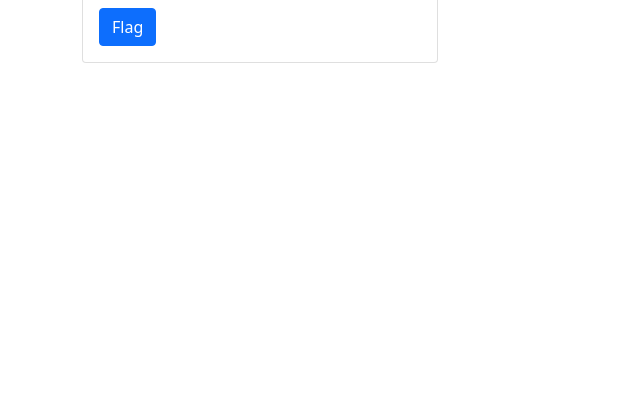
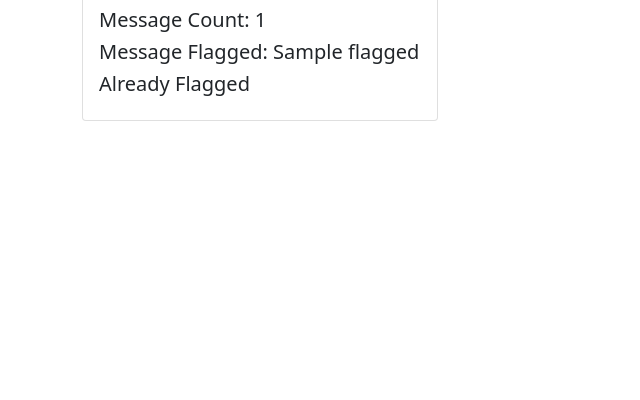
Before and after one commit to G0utham15/messenger, a Flask app: template app/templates/mod/index.html in a window 1280 px wide. Shown: the part 378-778 px from the top of the page, without its empty margins (0-640 px from the left). Run offline with Flask 2, Linux system fonts and the light colour scheme; the template is opened without the code that fills it: most values are stand-ins (such as "Sample title", 1, 10 or a date in 2020); parts of the project's set-up code (start-up, migrations or seed data) failed here and were passed over; some libraries are stand-ins or nearby versions.

Commit message:
added message flagging

```diff
--- a/app/templates/mod/index.html
+++ b/app/templates/mod/index.html
@@ -59,6 +59,7 @@
             </div>
         </div>
     </nav>
+
     <div class="container">
 
         {% block body %}
@@ -70,7 +71,13 @@
                 <div class="card">
                     <div class="card-body">
                         <h5 class="card-title">Message: {{message.text}}</h5>
-                        <a class="btn btn-primary" href="#" role="button">Flag</a>
+                        <h5>Message Count: {{message.count}}</h5>
+                        <h5>Message Flagged: {{message.flagged}}</h5>
+                        {%if not message.flagged %}
+                            <a class="btn btn-primary" href="{{url_for('mods.flag', messageId=message._id)}}" role="button">Flag</a>
+                        {%else%}
+                        <h5>Already Flagged</h5>
+                        {%endif%}
                     </div>
                 </div>
             </div>
@@ -78,4 +85,5 @@
         </div>
         {% endblock %}
     </div>
+    {% include "security/_messages.html" %}
 </body>
--- a/app/templates/public/view_room.html
+++ b/app/templates/public/view_room.html
@@ -49,6 +49,9 @@
 
                 <div class="d-flex flex-row">
                     <div class="body m-1 mr-2"><p>{{ message.text|safe }}</p></div>
+                    {%if message.flagged%}
+                        <img src="/static/icons/bi-exclamation-circle-fill.svg">
+                    {%endif%}
                     <div class="time ml-auto small text-right flex-shrink-0 align-self-end text-muted" id="msgCreated">
                         {{ message.created_at }}
                     </div>
@@ -64,6 +67,9 @@
                 </div>
                 <div class="d-flex flex-row">
                     <div class="body m-1 mr-2">{{ message.text|safe }}</div>
+                    {%if message.flagged%}
+                        <img src="/static/icons/exclamation-circle-fill.svg">
+                    {%endif%}
                     <div class="time ml-auto small text-right flex-shrink-0 align-self-end text-muted" id="msgCreated">
                         {{ message.created_at }}
                     </div>
--- a/db.py
+++ b/db.py
@@ -100,6 +100,11 @@ def get_messages(room_id, type):
                 message['text']=list(transaction_message.find({'_id':message['body']}))[0]['text']
                 message['date']=message['created_at'].strftime("%d-%m-%y")
                 message['created_at'] = message['created_at'].strftime("%H:%M")
+                if chat_db.flagged_messages.find_one({'_id':message['body']}):
+                    message['flagged']=True
+                else:
+                    message['flagged']=False
+
     """
     messages = list(
         messages_collection.find({'room_id': room_id}).sort('_id', DESCENDING).limit(MESSAGE_FETCH_LIMIT).skip(offset))
--- a/wsgi.py
+++ b/wsgi.py
@@ -1,11 +1,10 @@
-from app import create_app
 from flask import redirect, request
 from flask_socketio import SocketIO, join_room, leave_room
-from flask_sslify import SSLify
+
+from app import create_app
 from db import *
-import logging
+
 app = create_app()
-#sslify=SSLify(app)
 socketio = SocketIO(app)
 @app.route("/")
 def home():
@@ -31,14 +30,5 @@ def handle_leave_room_event(data):
     leave_room(data['room'])
     socketio.emit('leave_room_announcement', data, room=data['room'])
 
-@app.before_request
-def before_request():
-    """
-    if request.url.startswith('http://'):
-        url = request.url.replace('http://', 'https://', 1)
-        code = 301
-        return redirect(url, code=code)
-    """
-
 if __name__=="__main__":
     socketio.run(app, debug=True)
```
Also changed, not shown: app/views/mod_views.py (+14 -0 lines).
